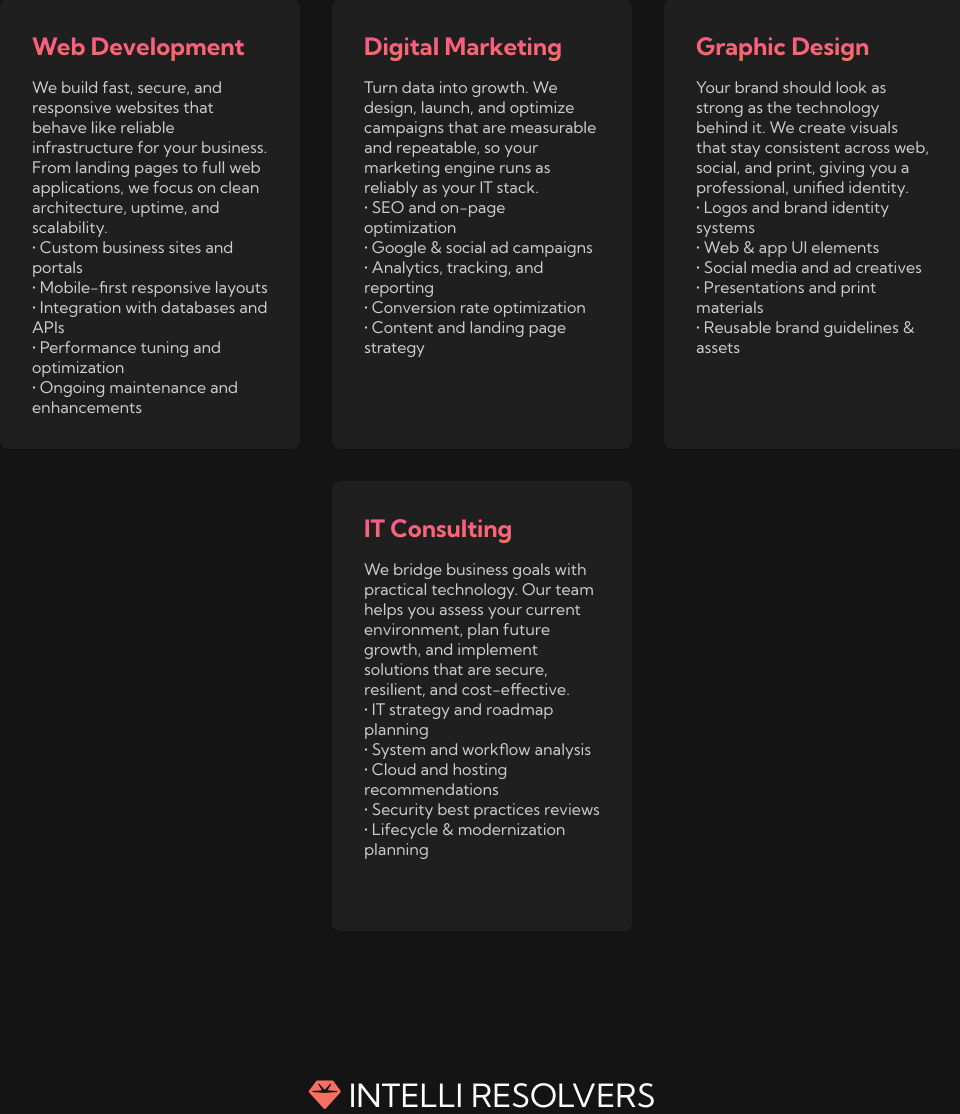
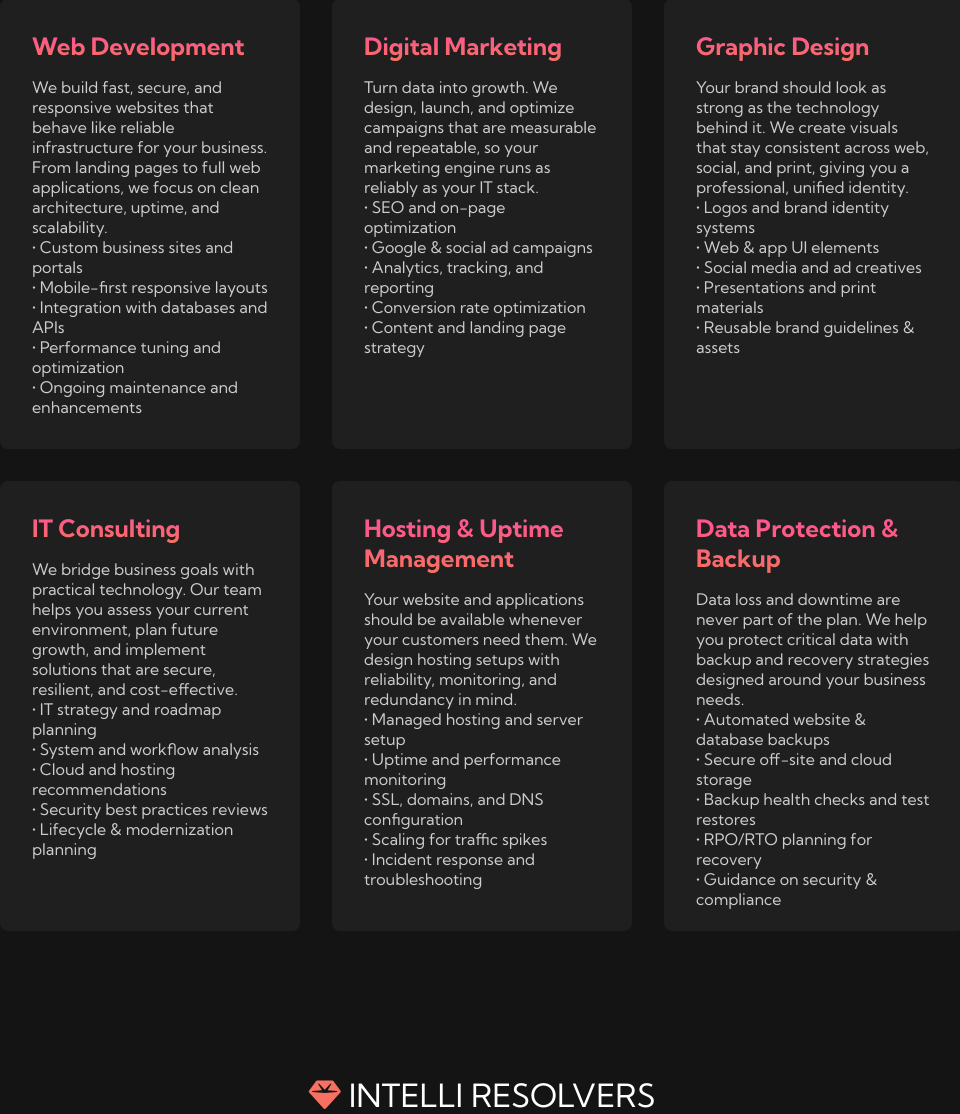
Before and after one commit to ethanisawesome309-netizen/intelliresolvers, a PHP site: page /services.html in a window 1280 px wide. Shown: the part 437-1551 px from the top of the page, without its empty margins (158-1118 px from the left). Run offline with PHP 8.4, Linux system fonts and the light colour scheme; some libraries are stand-ins or nearby versions.

Commit message:
Add files via upload

```diff
--- a/index.html
+++ b/index.html
@@ -14,7 +14,6 @@
     <!-- NAVBAR SECTION -->
     <nav class="navbar">
         <div class="navbar__container">
-            <!-- CHANGED href from "index.html" to "/" -->
             <a href="/" id="navbar__logo"><i class="fas fa-gem"></i>INTELLI RESOLVERS</a>
             <div class="navbar__toggle" id="mobile-menu">
                 <span class="bar"></span>
@@ -22,7 +21,6 @@
                 <span class="bar"></span>
             </div>
             <ul class="navbar__menu">
-                <!-- CHANGED href from "index.html" to "/" -->
                 <li class="navbar__item"><a href="/" class="navbar__links">Home</a></li>
                 <li class="navbar__item"><a href="services.html" class="navbar__links">Services</a></li>
                 <li class="navbar__item"><a href="team.html" class="navbar__links">Team</a></li>
@@ -31,6 +29,7 @@
         </div>
     </nav>
 
+    <main>
         <!-- HERO SECTION-->
         <div class="main">
             <div class="main__container">
@@ -67,6 +66,7 @@
                 </div>
             </div>
         </div>
+    </main>
 
     <!-- FOOTER SECTION -->
     <div class="footer__container">
--- a/services.html
+++ b/services.html
@@ -207,7 +207,8 @@
     }
 
     .services__card p {
-      font-size: 1rem; color: #ccc;
+      font-size: 1rem;
+      color: #ccc;
     }
 
     /* FOOTER */
@@ -362,6 +363,36 @@
           • Lifecycle & modernization planning
         </p>
       </div>
+
+      <div class="services__card">
+        <h3>Hosting & Uptime Management</h3>
+        <p>
+          Your website and applications should be available whenever your customers need them. We design hosting
+          setups with reliability, monitoring, and redundancy in mind.
+        </p>
+        <p>
+          • Managed hosting and server setup<br>
+          • Uptime and performance monitoring<br>
+          • SSL, domains, and DNS configuration<br>
+          • Scaling for traffic spikes<br>
+          • Incident response and troubleshooting
+        </p>
+      </div>
+
+      <div class="services__card">
+        <h3>Data Protection & Backup</h3>
+        <p>
+          Data loss and downtime are never part of the plan. We help you protect critical data with backup and
+          recovery strategies designed around your business needs.
+        </p>
+        <p>
+          • Automated website & database backups<br>
+          • Secure off-site and cloud storage<br>
+          • Backup health checks and test restores<br>
+          • RPO/RTO planning for recovery<br>
+          • Guidance on security & compliance
+        </p>
+      </div>
     </div>
   </section>
 
```
Also changed, not shown: styles.css (+73 -14 lines). Lines whose indentation alone changed are shown as unchanged.
